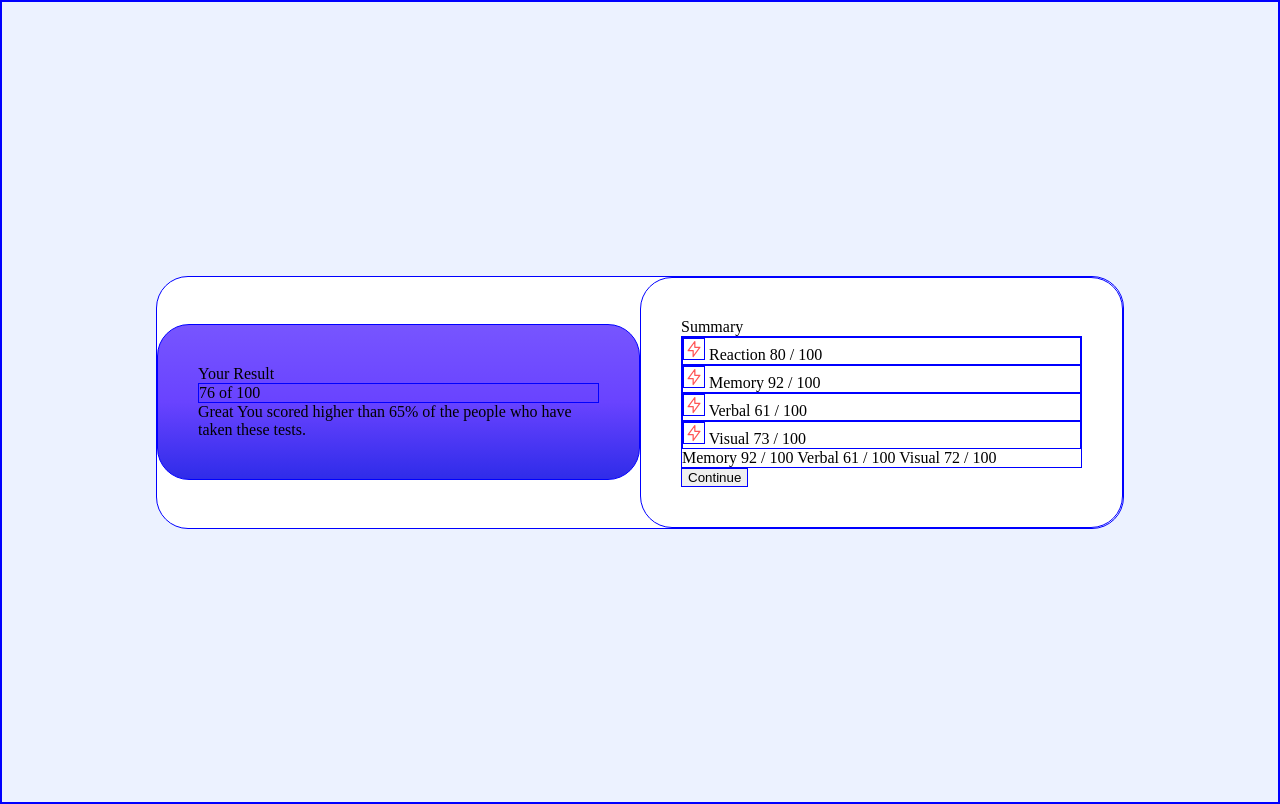
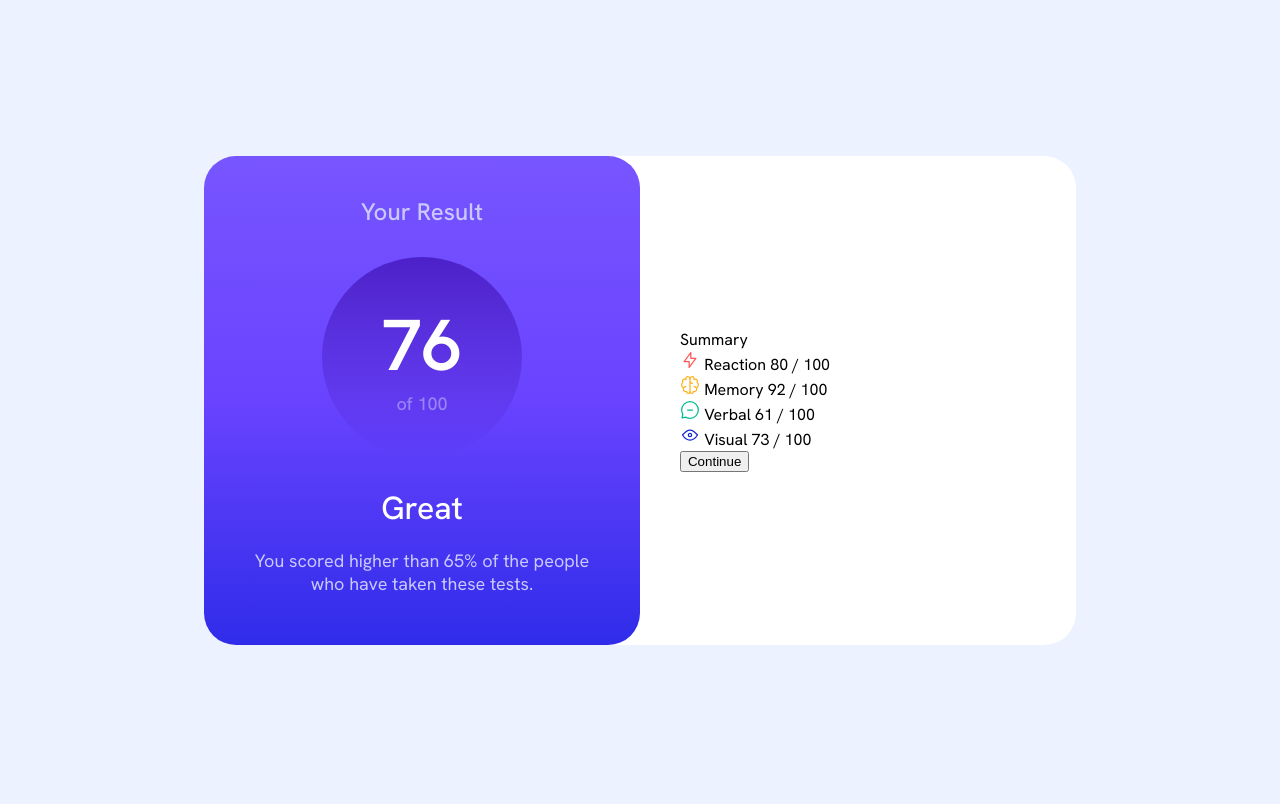
Before and after one commit to underhr/results-summary-component, a plain HTML site: page index.html in a window 1280 px wide. Drawn offline with Linux system fonts and the light colour scheme.

Commit message:
completed results side

```diff
--- a/index.html
+++ b/index.html
@@ -12,14 +12,15 @@
 <body>
   <div id="container">
     <div id="resultBlock">
-      Your Result
+      <h3>Your Result</h3>
         <div id="circle">
-          76
-          of 100
+          <h1>76</h1>
+          <span id="of100">of 100</span>
         </div>
-      Great
-      You scored higher than 65% of the people who have taken these tests.
+      <h2>Great</h2>
+      <p>You scored higher than 65% of the people who have taken these tests.</p>
     </div>
+
     <div id="summaryBlock">
       Summary
       <div id="scoreRows">
@@ -29,29 +30,20 @@
           80 / 100
         </div>
         <div class="row">
-          <img src="assets/images/icon-reaction.svg" alt="" aria-disabled="true">
+          <img src="assets/images/icon-memory.svg" alt="" aria-disabled="true">
           Memory
           92 / 100
         </div>
         <div class="row">
-          <img src="assets/images/icon-reaction.svg" alt="" aria-disabled="true">
+          <img src="assets/images/icon-verbal.svg" alt="" aria-disabled="true">
           Verbal
           61 / 100
         </div>
         <div class="row">
-          <img src="assets/images/icon-reaction.svg" alt="" aria-disabled="true">
+          <img src="assets/images/icon-visual.svg" alt="" aria-disabled="true">
           Visual
           73 / 100
         </div>
-
-        Memory
-        92 / 100
-
-        Verbal
-        61 / 100
-
-        Visual
-        72 / 100
       </div>
       <button>Continue</button>
     </div>
--- a/styles/styles.scss
+++ b/styles/styles.scss
@@ -1,3 +1,6 @@
+$gradient1: linear-gradient(#7755FF, #6943FF, #2F2CE9);
+$gradient2: linear-gradient(#4D21C9, rgba(33, 36, 199, 0.0));
+$lightBlue: #CAC9FF;
 
 @mixin flexCenter() {
     display: flex;
@@ -5,19 +8,49 @@
     justify-content: center;
 }
 
+@font-face {
+    font-family: hanken;
+    src: url(../assets/fonts/HankenGrotesk-VariableFont_wght.ttf);
+}
 * {
     margin: 0;
-    border: 1px solid blue;
 }
 body {
     @include flexCenter;
     height: 100vh;
     background-color: #ECF2FF;
+    font-family: hanken;
 
     #container {
         @include flexCenter;
         border-radius: 32px;
         background-color: white;
+
+        h1{
+            font-weight: 600;
+            font-size: 72px;
+        }
+        h2 {
+            font-weight: 500;
+            font-size: 32px;
+        }
+        h3 {
+            font-weight: 500;
+            font-size: 24px;
+            color: $lightBlue;
+        }
+        #of100 {
+            opacity: 51.68%;
+            font-weight: 500;
+            font-size: 18px;
+            color: $lightBlue;
+        }
+        p {
+            font-size: 18px;
+            color: $lightBlue;
+            margin-top: 20px;
+            margin-bottom: 10px;
+        }
 
         > div {
             width: 50%;
@@ -28,7 +61,21 @@ body {
         }
 
         #resultBlock {
-            background-image: linear-gradient(#7755FF, #6943FF, #2F2CE9);
+            background-image: $gradient1;
+            text-align:center;
+            color: white;
+
+            #circle {
+                background-image: $gradient2;
+                height: 200px;
+                width: 200px;
+                border-radius: 50%;
+                @include flexCenter;
+                flex-direction: column;
+                margin: auto;
+                margin-top: 30px;
+                margin-bottom: 30px;
+            }
         }
 
         #summaryBlock {
```
Also changed, not shown: styles/styles.css, 3 other files.
